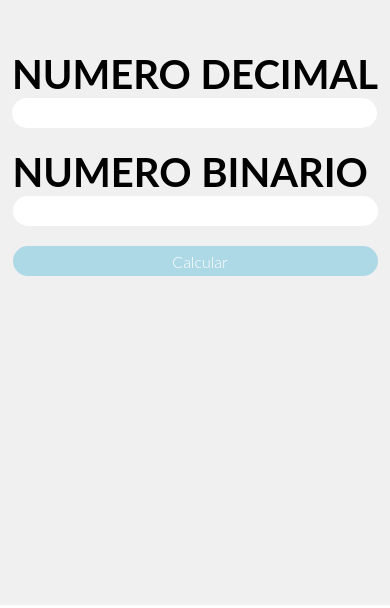
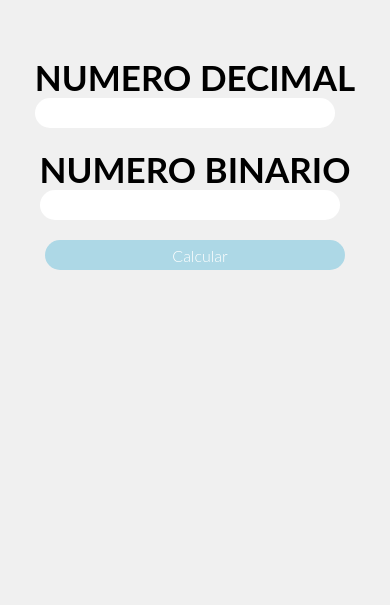
Before and after one commit to Shadaw/conversorDeBases, a plain HTML site: page index.html in a window 390 px wide. Shown: the part 236-844 px from the top of the page. Drawn offline with Linux system fonts and the light colour scheme.

Commit message:
css change

```diff
--- a/index.html
+++ b/index.html
@@ -4,6 +4,7 @@
     <title>Conversor de Numeros</title>
     <link rel="stylesheet" href="style.css">
     <meta charset="UTF-8">
+    <meta name="viewport" content="width=device-width, initial-scale=1">
 </head>
 <body>
     <form class="form">
--- a/style.css
+++ b/style.css
@@ -53,3 +53,14 @@ footer h6 {
     background: rgb(240, 240, 240);
     color:rgb(240, 240, 240);
 }
+
+
+@media only screen and (max-width: 568px) {
+    .form div label {
+        font-size: 35px;
+    }
+
+    .form div input {
+        width: 300px;
+    }
+}
```
